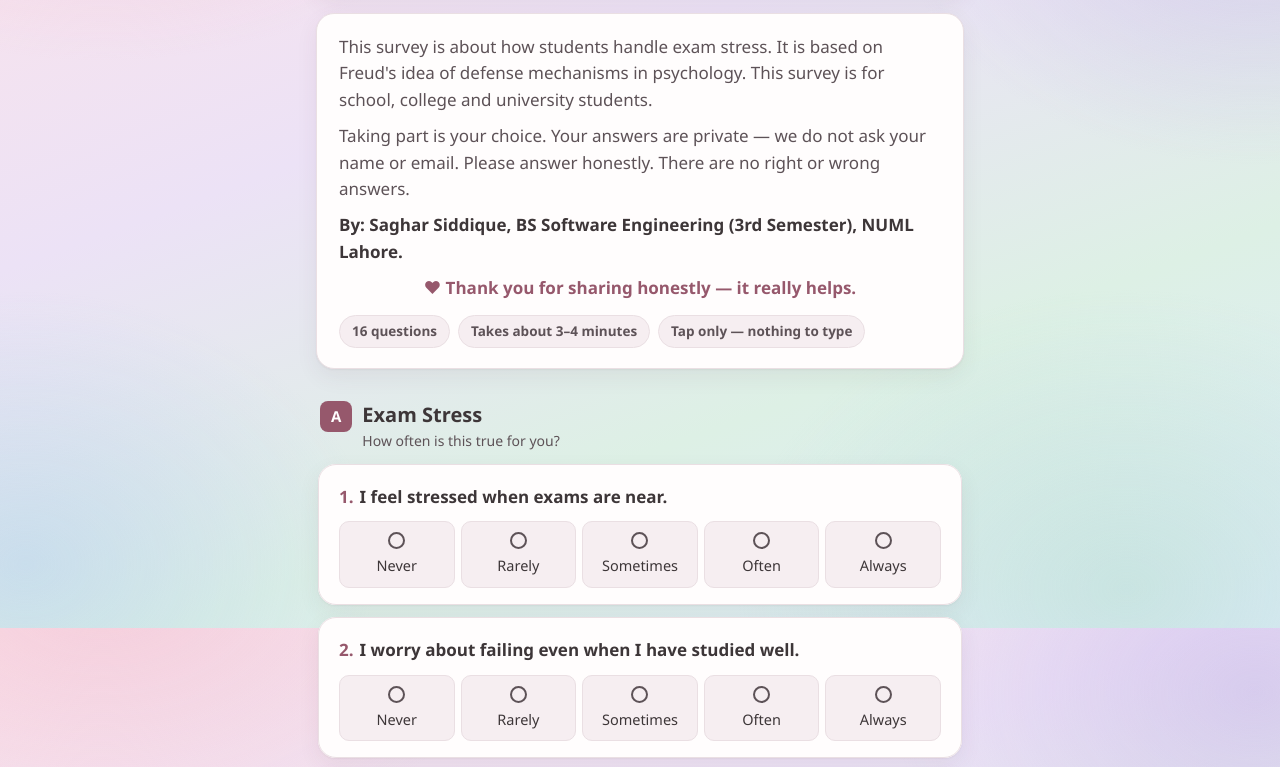
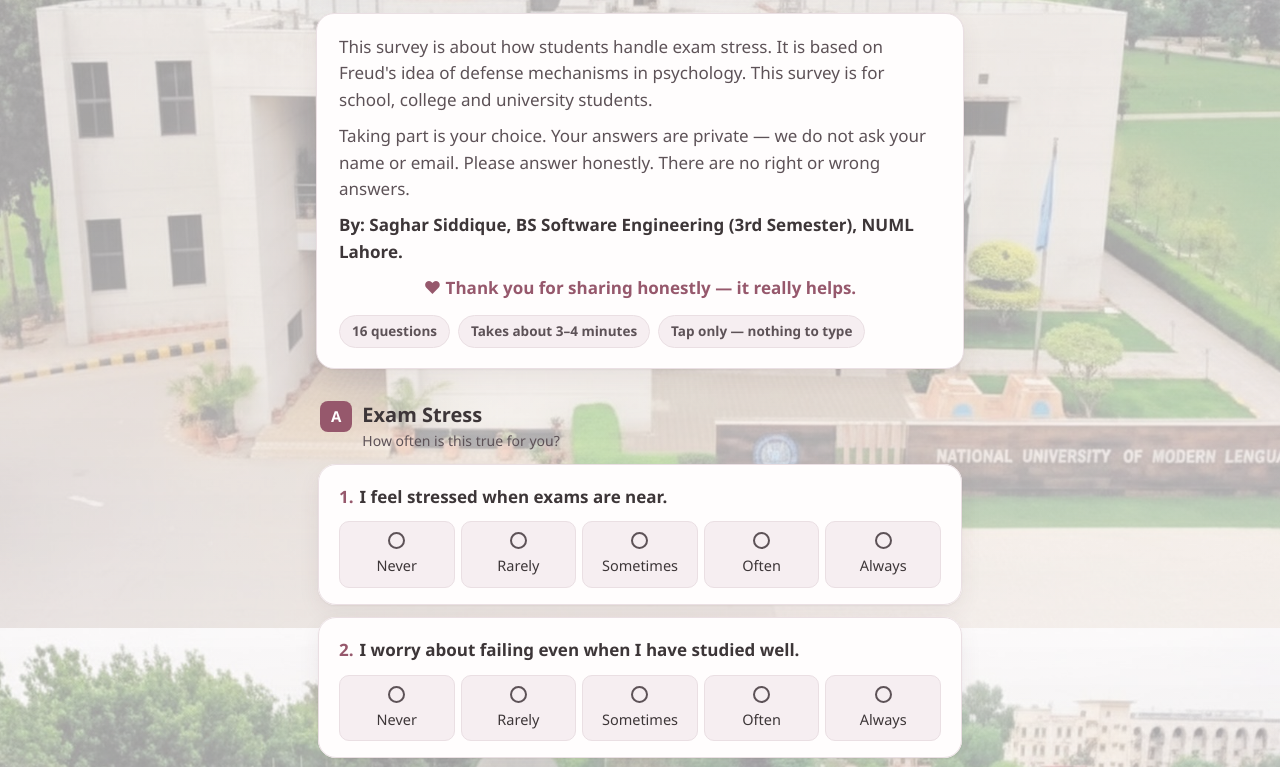
Before and after one commit to Saghar-Siddique/psychology-survey, a plain HTML site: page index.html in a window 1280 px wide. Shown: the part 172-939 px from the top of the page. Drawn offline with Linux system fonts and the light colour scheme.

Commit message:
Use NUML Lahore campus photo as page background (Full HD 1920x1080)

```diff
--- a/index.html
+++ b/index.html
@@ -41,11 +41,9 @@
   @media (prefers-color-scheme: dark){
     body{
       background:
-        radial-gradient(640px 420px at 8% -5%, rgba(217,165,184,.14), transparent 65%),
-        radial-gradient(560px 420px at 98% 8%, rgba(150,130,200,.12), transparent 65%),
-        radial-gradient(600px 460px at 88% 95%, rgba(217,165,184,.10), transparent 65%),
-        radial-gradient(540px 420px at 2% 92%, rgba(150,130,200,.10), transparent 65%),
-        linear-gradient(160deg, #1d181d 0%, #221c26 50%, #1d181d 100%);
+        linear-gradient(rgba(29,24,29,.72), rgba(29,24,29,.78)),
+        url("background.jpg") center center / cover no-repeat fixed;
+      background-color:#1d181d;
     }
   }
   *{ box-sizing:border-box; }
@@ -53,11 +51,9 @@
   body{
     margin:0;
     background:
-      radial-gradient(640px 420px at 8% -5%, rgba(240,185,205,.50), transparent 65%),
-      radial-gradient(560px 420px at 98% 8%, rgba(190,170,230,.42), transparent 65%),
-      radial-gradient(600px 460px at 88% 95%, rgba(170,215,195,.40), transparent 65%),
-      radial-gradient(540px 420px at 2% 92%, rgba(165,200,240,.40), transparent 65%),
-      linear-gradient(160deg, #fbe3ea 0%, #ece2f6 35%, #ddf0e5 68%, #deecfb 100%);
+      linear-gradient(rgba(253,250,251,.62), rgba(253,250,251,.70)),
+      url("background.jpg") center center / cover no-repeat fixed;
+    background-color:#e8dde2;
     background-attachment:fixed;
     color:var(--ink);
     font-family:"Segoe UI", system-ui, -apple-system, Roboto, "Helvetica Neue", Arial, sans-serif;
```
